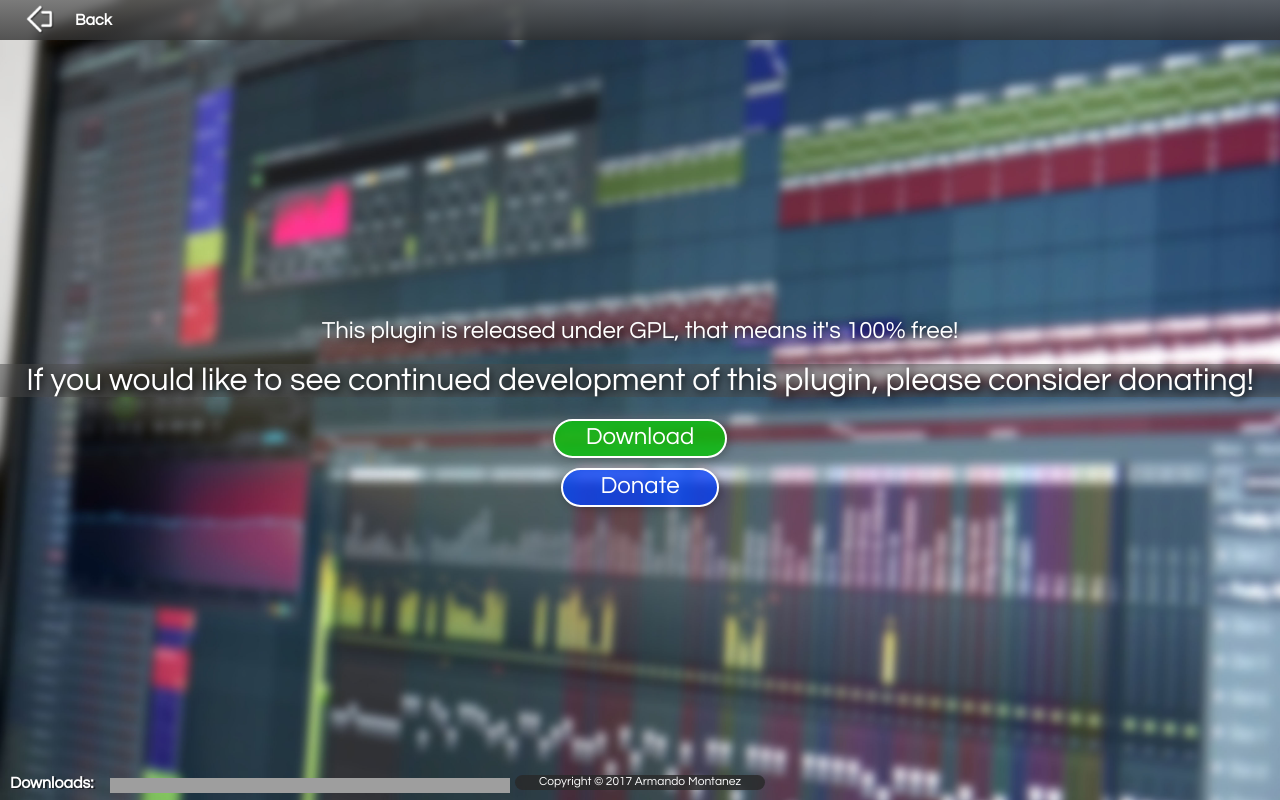
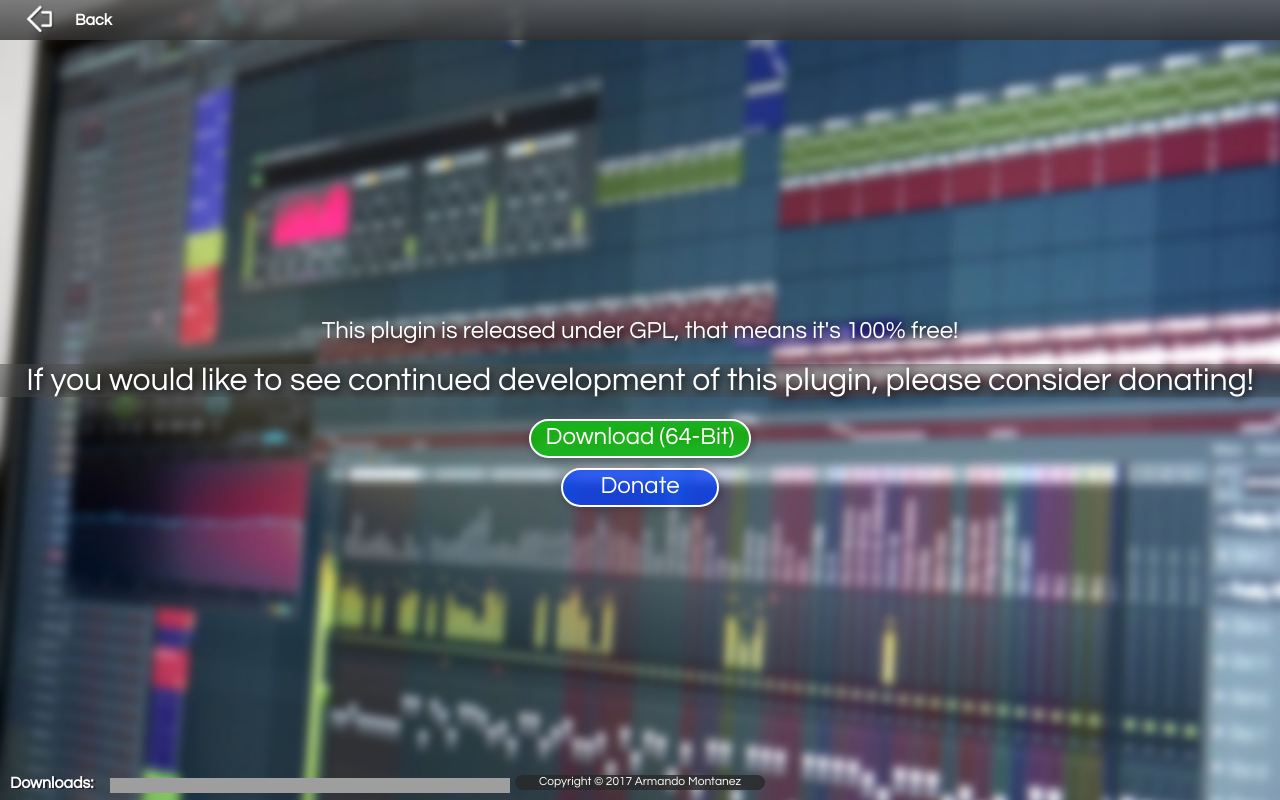
Before and after one commit to armandomontanez/simpleside, a plain HTML site: page dl.html in a window 1280 px wide. Drawn offline with Linux system fonts and the light colour scheme; grey boxes are pictures that could not be loaded.

Commit message:
Description
Updated download link to indicate build is 64-bit only

```diff
--- a/css/styles.css
+++ b/css/styles.css
@@ -73,7 +73,7 @@ body {
 	text-align: center;
     text-decoration: none;
 
-	width: 140px;
+	width: auto;
 
 	padding: 7px;
 	padding-top: 3px;
--- a/dl.html
+++ b/dl.html
@@ -28,7 +28,7 @@
 			<div id="mainContent">
 				<h2>This plugin is released under GPL, that means it's 100% free!</h2>
 				<h1>If you would like to see continued development of this plugin, please consider donating!</h1>
-				<a id="downloadButton" href="files/SimpleSide_release.zip">Download</a>
+				<a id="downloadButton" href="files/SimpleSide_release.zip">Download (64-Bit)</a>
 				<a id="donateButton" href="http://paypal.me/ArmandoMontanez">Donate</a>
 			</div>
 		</div>
```
